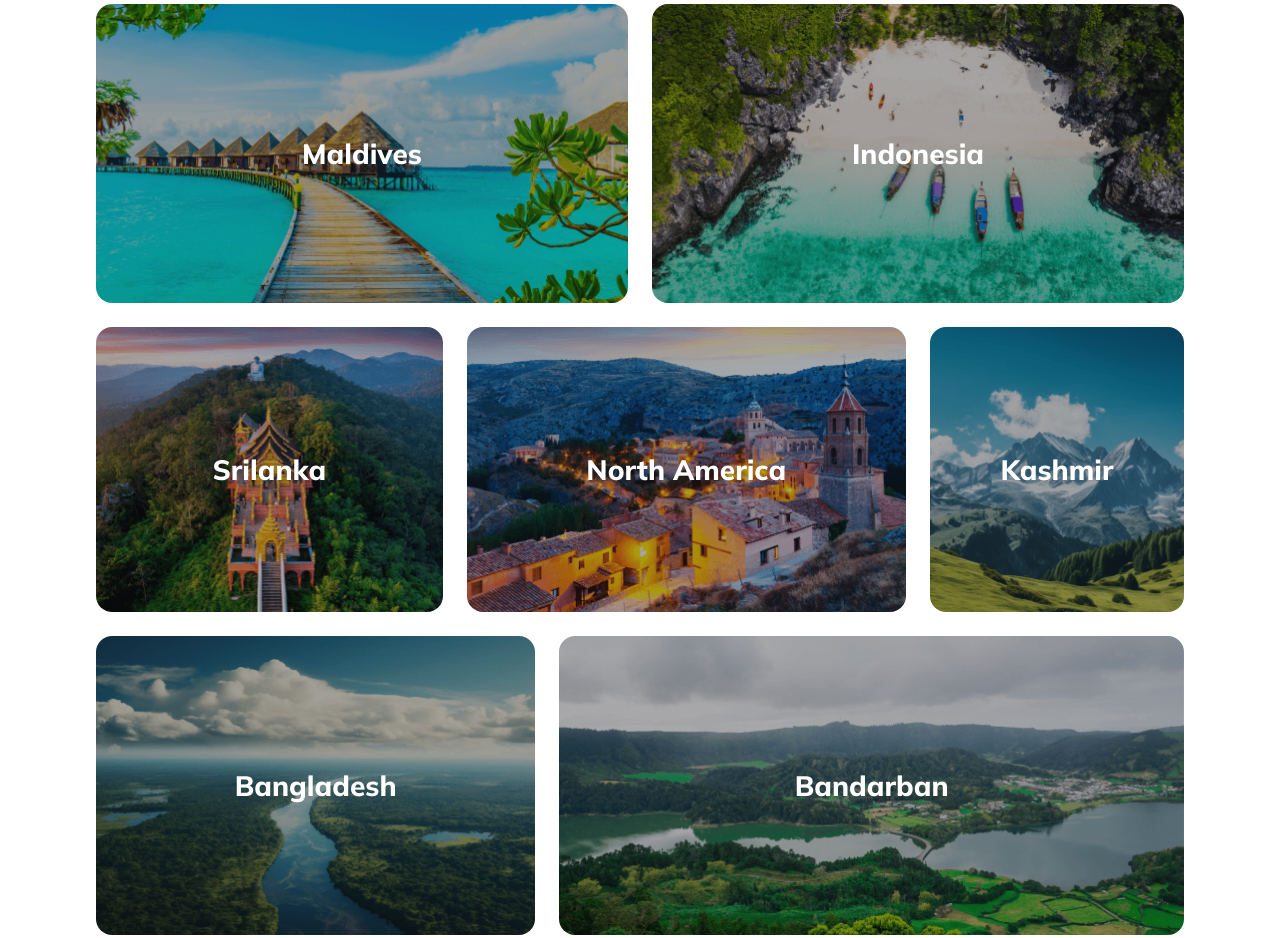
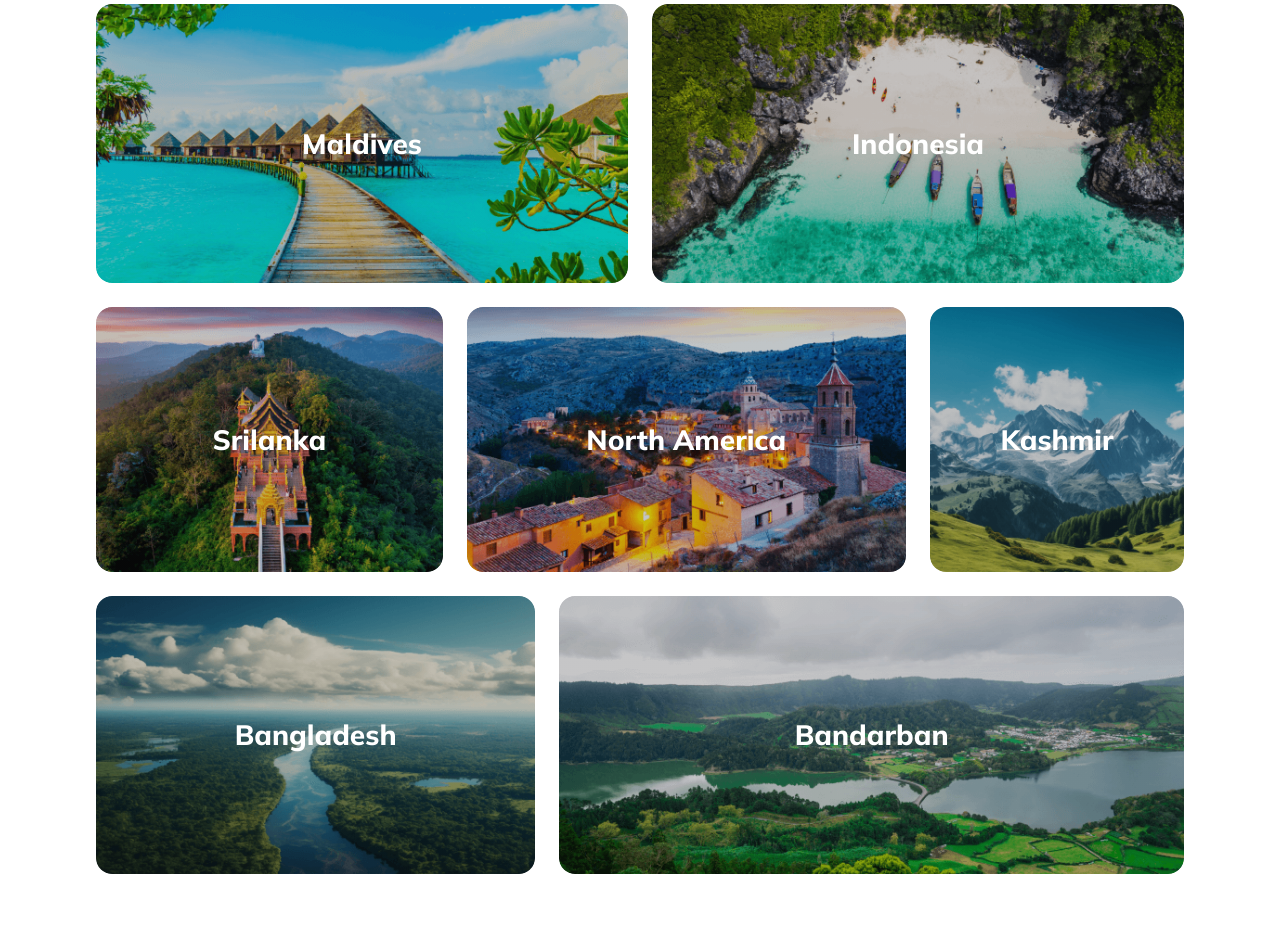
Before and after one commit to Yamin39/Wonder-Tour, a plain HTML site: page index.html in a window 1280 px wide. Shown: the part 1535-2473 px from the top of the page. Drawn offline with Linux system fonts and the light colour scheme.

Commit message:
updated destination section

```diff
--- a/index.html
+++ b/index.html
@@ -121,25 +121,32 @@
           </p>
         </div>
         <div class="destination-content">
-          <div class="images-1 img main-padding">
+          <div class="images-1 img-container">
+            <img src="./images/maldives.png" alt="Destination Picture" />
             <p>Maldives</p>
           </div>
-          <div class="images-2 img main-padding">
+          <div class="images-2 img-container">
+            <img src="./images/indonesia.png" alt="Destination Picture" />
             <p>Indonesia</p>
           </div>
-          <div class="images-3 img small-padding">
+          <div class="images-3 img-container">
+            <img src="./images/srilanka.png" alt="Destination Picture" />
             <p>Srilanka</p>
           </div>
-          <div class="images-4 img small-padding">
+          <div class="images-4 img-container">
+            <img src="./images/north-america.png" alt="Destination Picture" />
             <p>North America</p>
           </div>
-          <div class="images-5 img small-padding">
+          <div class="images-5 img-container">
+            <img src="./images/kashmir.png" alt="Destination Picture" />
             <p>Kashmir</p>
           </div>
-          <div class="images-6 img main-padding">
+          <div class="images-6 img-container">
+            <img src="./images/bangladesh.png" alt="Destination Picture" />
             <p>Bangladesh</p>
           </div>
-          <div class="images-7 img main-padding">
+          <div class="images-7 img-container">
+            <img src="./images/bandarban.png" alt="Destination Picture" />
             <p>Bandarban</p>
           </div>
         </div>
--- a/styles/responsive.css
+++ b/styles/responsive.css
@@ -85,12 +85,13 @@
   .choose-us-content {
     grid-template-columns: 1fr;
   }
-  .destination-content .img {
+  .destination-content .img-container {
     grid-column: 1 / span 1;
+    height: 13rem;
   }
-  .destination-content .main-padding,
-  .destination-content .small-padding {
-    padding: 4.75rem 0;
+  .img-container p {
+    font-weight: 700;
+    font-size: 1.5rem;
   }
 
   /* choose us */
--- a/styles/style.css
+++ b/styles/style.css
@@ -294,93 +294,63 @@ main section {
   gap: 1.5rem;
 }
 
-.destination-content .main-padding {
-  padding: 8.25rem 0;
-}
-
-.destination-content .small-padding {
-  padding: 7.813rem 0;
-}
-
 .destination-content .images-1 {
   grid-column: 1 / span 6;
-  background: linear-gradient(
-      0deg,
-      rgba(19, 19, 24, 0.2) 0%,
-      rgba(19, 19, 24, 0.2) 100%
-    ),
-    url(../images/maldives.png);
 }
 
 .destination-content .images-2 {
   grid-column: 7 / span 6;
-  background: linear-gradient(
-      0deg,
-      rgba(19, 19, 24, 0.2) 0%,
-      rgba(19, 19, 24, 0.2) 100%
-    ),
-    url(../images/indonesia.png);
 }
 
 .destination-content .images-3 {
   grid-column: 1 / span 4;
-  background: linear-gradient(
-      0deg,
-      rgba(19, 19, 24, 0.2) 0%,
-      rgba(19, 19, 24, 0.2) 100%
-    ),
-    url(../images/srilanka.png);
 }
 
 .destination-content .images-4 {
   grid-column: 5 / span 5;
-  background: linear-gradient(
-      0deg,
-      rgba(19, 19, 24, 0.2) 0%,
-      rgba(19, 19, 24, 0.2) 100%
-    ),
-    url(../images/north-america.png);
 }
 
 .destination-content .images-5 {
   grid-column: 10 / span 3;
-  background: linear-gradient(
-      0deg,
-      rgba(19, 19, 24, 0.2) 0%,
-      rgba(19, 19, 24, 0.2) 100%
-    ),
-    url(../images/kashmir.png);
 }
 
 .destination-content .images-6 {
   grid-column: 1 / span 5;
-  background: linear-gradient(
-      0deg,
-      rgba(19, 19, 24, 0.2) 0%,
-      rgba(19, 19, 24, 0.2) 100%
-    ),
-    url(../images/bangladesh.png);
 }
 
 .destination-content .images-7 {
   grid-column: 6 / span 7;
-  background: linear-gradient(
-      0deg,
-      rgba(19, 19, 24, 0.2) 0%,
-      rgba(19, 19, 24, 0.2) 100%
-    ),
-    url(../images/bandarban.png);
 }
 
-.destination-content .img {
+.img-container {
+  display: flex;
+  justify-content: center;
+  align-items: center;
+  background: linear-gradient(
+    0deg,
+    rgba(19, 19, 24, 0.04) 0%,
+    rgba(19, 19, 24, 0.04) 100%
+  );
+  border-radius: 16px;
+}
+
+.img-container img {
+  position: relative;
+  z-index: -1;
+  height: 100%;
+  object-fit: cover;
+  border-radius: 16px;
+}
+
+.img-container p {
   color: #fff;
   font-size: 1.75rem;
   font-weight: 800;
-  background-repeat: no-repeat;
-  background-size: cover;
-  background-position: center;
-  border-radius: 16px;
+  position: absolute;
+  z-index: 9999;
 }
+
+/* choose us section style  */
 
 .choose-us-head {
   text-align: center;
```
